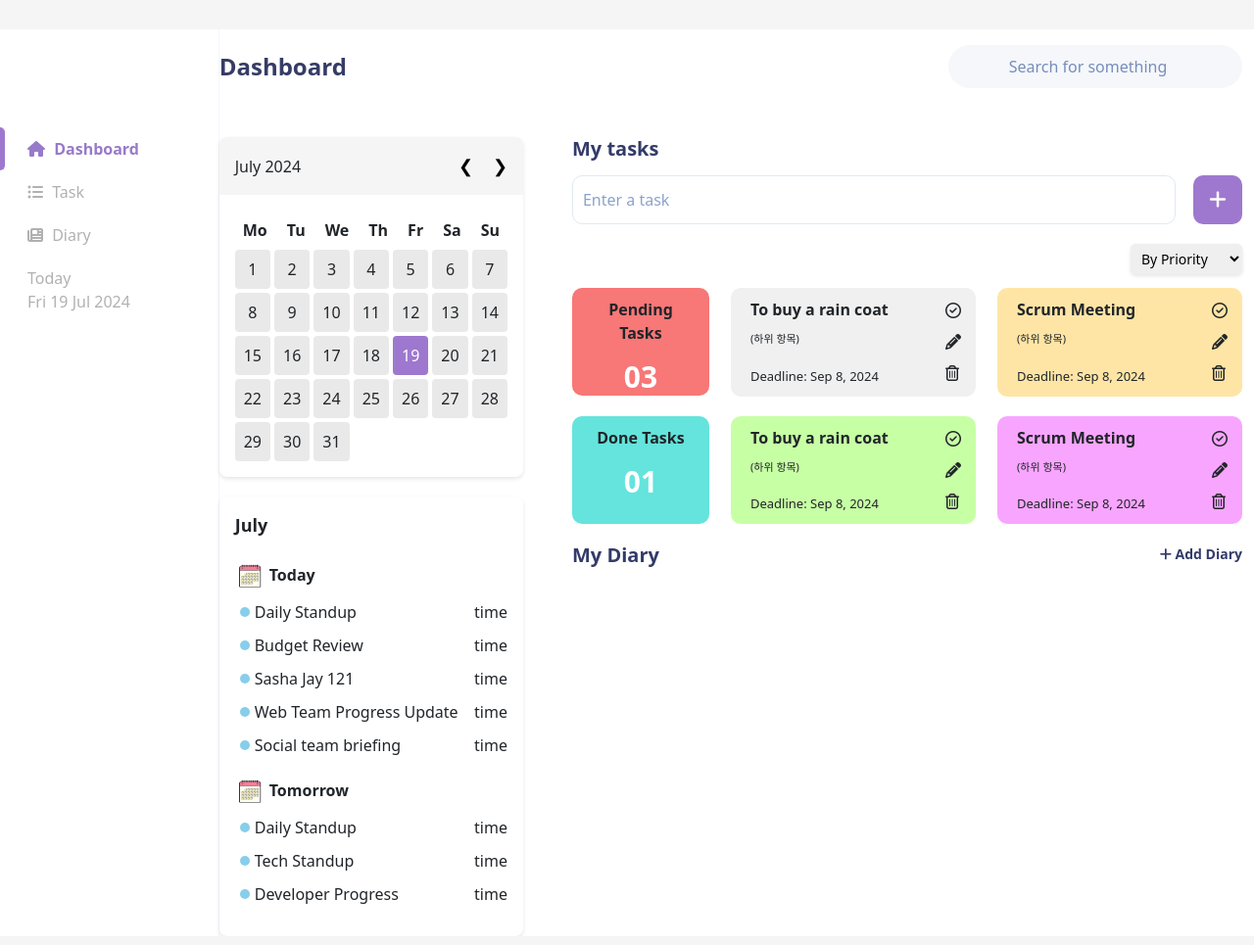
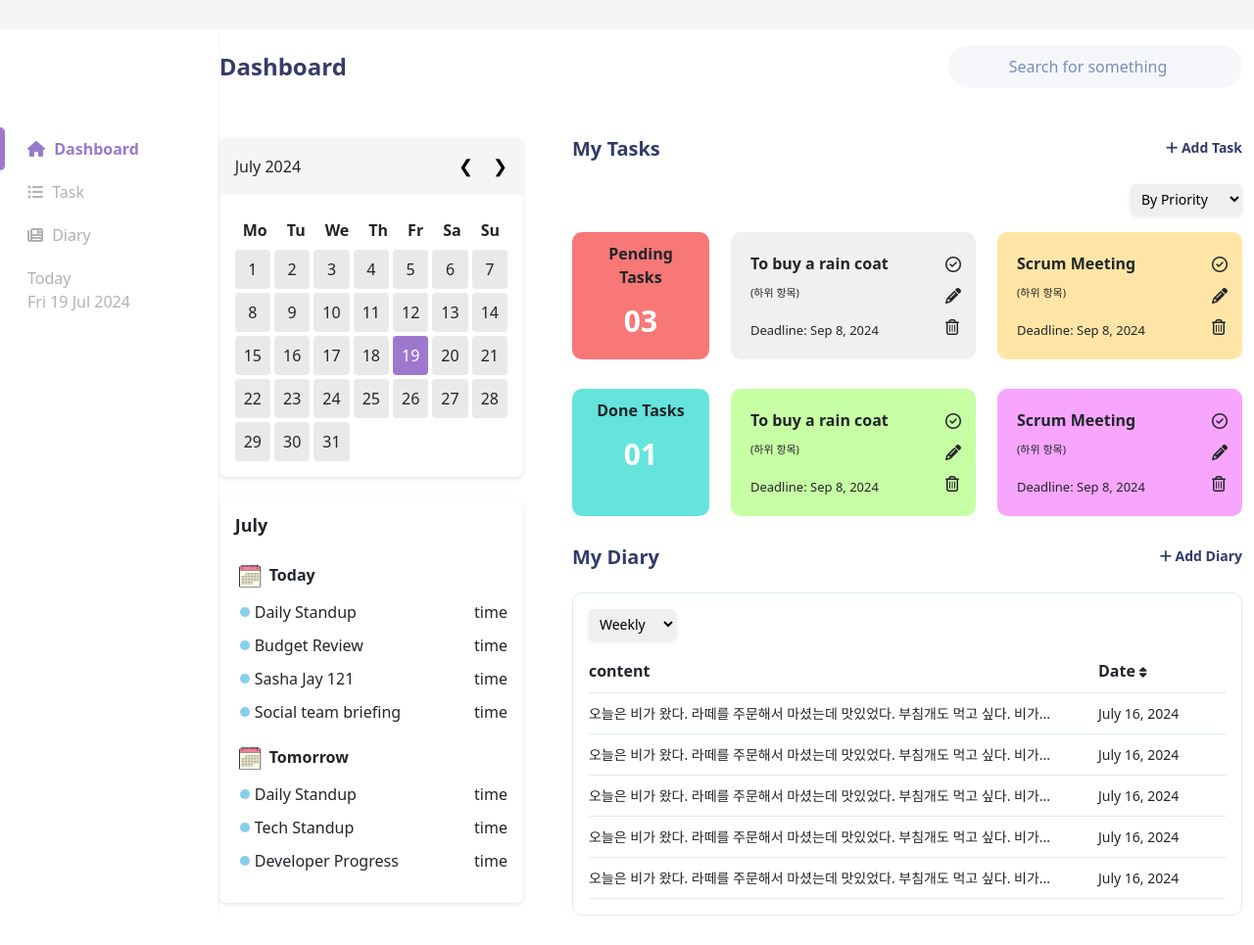
Before and after one commit to chaebyungsun/team_project, a plain HTML site: page index.html in a window 1280 px wide. Shown: the whole page at 98% size. Drawn offline with nearby package versions, Linux system fonts and the light colour scheme; a script that the page names is missing.

Commit message:
dash diary table update

```diff
--- a/assets/js/script.js
+++ b/assets/js/script.js
@@ -92,3 +92,17 @@ function addTaskClose() {
     modal.style.display = 'none';
   }, 250);
 }
+
+// dashboard diary table content 글자 수 제한 함수
+document.addEventListener("DOMContentLoaded", () => {
+  const contentElements = document.getElementsByClassName("table-tbody-content");
+
+  Array.from(contentElements).forEach((contentElement) => {
+    if (contentElement) {
+      let contentText = contentElement.innerText;
+      if (contentText.length > 45) {
+        contentElement.innerText = contentText.substring(0, 45) + '...';
+      }
+    }
+  });
+});
--- a/assets/styles/style.css
+++ b/assets/styles/style.css
@@ -28,6 +28,7 @@ body {
   width: 100%;
   background-color: white;
   margin-top: 30px;
+  padding-bottom:30px;
   display: flex;
 }
 
@@ -356,7 +357,7 @@ header .search-bar::placeholder {
   font-weight: bold;
   color: #333b69;
   display: block;
-  margin-bottom: 15px;
+  /* margin-bottom: 15px; */
 }
 
 .task-inputArea {
@@ -415,7 +416,8 @@ header .search-bar::placeholder {
   display: flex;
   justify-content: space-between;
   align-items: center;
-  margin-bottom: 20px;
+  margin-bottom: 30px;
+  height:130px;
 }
 
 .card-titleBox {
@@ -425,7 +427,8 @@ header .search-bar::placeholder {
   text-align: center;
   max-width: 140px;
   width: 100%;
-  height: 110px;
+  height:100%;
+  /* height: 130px; */
 }
 
 .cardTitle {
@@ -446,9 +449,10 @@ header .search-bar::placeholder {
   max-width: 250px;
   width: 100%;
   display: flex;
-  padding: 10px 15px 10px 20px;
+  padding: 20px 15px 20px 20px;
   border-radius: 10px;
   justify-content: space-between;
+  height:100%;
 }
 
 .cardIcon-box {
@@ -497,12 +501,68 @@ header .search-bar::placeholder {
 .task-diary-titleBox {
   display: flex;
   justify-content: space-between;
+  margin-bottom:1em;
 }
 
 .task-diary-titleBox span {
   color: #333b69;
   font-size: 14px;
   font-weight: bold;
+  cursor: pointer;
 }
 
+.dash-diary-tableBox{
+  border:1px solid #dfeaf2;
+  padding: 1em;
+  border-radius: 10px;
+}
+.dash-diary-tableBox .task-dash-optionBox{
+  margin-bottom:20px;
+}
+.diary-dash-option{
+  border: none;
+  box-shadow: 0 2px 4px rgba(0, 0, 0, 0.1);
+  border-radius: 5px;
+  font-size: 14px;
+  padding: 5px 7px;
+  /* position: absolute; */
+  /* right: 0; */
+  outline: none;
+}
+
+table{
+  width:100%;
+}
+.table-thead{
+  width:100%;
+}
+.fa-sort{
+  font-size:12px;
+}
+.table-thead tr{
+  width:100%;
+  display:bock;
+  /* margin-bottom:10px; */
+  border-bottom:1px solid #dfeaf2;
+}
+.table-thead tr th{
+  padding-bottom:10px;
+}
+.table-thead tr th:nth-child(1){
+  width:80%;
+
+  /* background-color:red; */
+}
+.table-thead tr th:nth-child(2){
+  width:20%;
+  /* background: blue; */
+}
+.table-tbody tr td{
+  font-size:14px;
+  padding:10px 0;
+  border-bottom:1px solid #dfeaf2;
+}
+.table-tbody tr td:last-child{
+
+}
 /* task-dash-box end */
--- a/index.html
+++ b/index.html
@@ -177,13 +177,6 @@
                             <li>
                                 <div>
                                     <div class="state-box"></div>
-                                    <span>Web Team Progress Update</span>
-                                </div>
-                                <span>time</span>
-                            </li>
-                            <li>
-                                <div>
-                                    <div class="state-box"></div>
                                     <span>Social team briefing</span>
                                 </div>
                                 <span>time</span>
@@ -225,13 +218,12 @@
 
                 <!-- task-dash-box start -->
                 <div class="task-dash-box">
-                    <h4 class="task-dash-title">My tasks</h4>
+
                     <!-- add-task-box start -->
-                    <div class="add-task-box">
-                        <input class="task-inputArea" type="text" placeholder="Enter a task" />
-                        <button class="task-addBtn" onclick="addTaskOpen()">
-                            <i class="fa-solid fa-plus"></i>
-                        </button>
+
+                    <div class="task-diary-titleBox">
+                        <h4 class="task-dash-title">My Tasks</h4>
+                        <span onclick="addTaskOpen()"class="dash-addBtn"><i class="fa-solid fa-plus"></i> Add Task</span>
                     </div>
                     <!-- add-task-box end -->
 
@@ -308,9 +300,48 @@
 
                     <div class="task-diary-titleBox">
                         <h4 class="task-dash-title">My Diary</h4>
-                        <span><i class="fa-solid fa-plus"></i> Add Diary</span>
+                        <span class="dash-addBtn"><i class="fa-solid fa-plus"></i> Add Diary</span>
                     </div>
-                </div>
+
+                    <div class="dash-diary-tableBox">
+                        <div class="task-dash-optionBox">
+                            <select class="diary-dash-option">
+                                <option value="Weekly">Weekly</option>
+                                <option value="Daliy">Daliy</option>
+                                <option value="Monthly">Monthly</option>
+                            </select>
+                        </div>
+                        <table>
+                            <thead class="table-thead">
+                                <tr>
+                                    <th scope="">content</th>
+                                    <th scope="">Date <i class="fa-solid fa-sort"></i></th>
+                                </tr>
+                            </thead>
+                            <tbody class="table-tbody">
+                                <tr>
+                                    <td class="table-tbody-content">오늘은 비가 왔다. 라떼를 주문해서 마셨는데 맛있었다. 부침개도 먹고 싶다. 비가 그만왔으면 좋겠다</td>
+                                    <td>July 16, 2024</td>
+                                </tr>
+                                <tr>
+                                    <td class="table-tbody-content">오늘은 비가 왔다. 라떼를 주문해서 마셨는데 맛있었다. 부침개도 먹고 싶다. 비가 그만왔으면 좋겠다</td>
+                                    <td>July 16, 2024</td>
+                                </tr>
+                                <tr>
+                                    <td class="table-tbody-content">오늘은 비가 왔다. 라떼를 주문해서 마셨는데 맛있었다. 부침개도 먹고 싶다. 비가 그만왔으면 좋겠다</td>
+                                    <td>July 16, 2024</td>
+                                </tr>
+                                <tr>
+                                    <td class="table-tbody-content">오늘은 비가 왔다. 라떼를 주문해서 마셨는데 맛있었다. 부침개도 먹고 싶다. 비가 그만왔으면 좋겠다</td>
+                                    <td>July 16, 2024</td>
+                                </tr>
+                                <tr>
+                                    <td class="table-tbody-content">오늘은 비가 왔다. 라떼를 주문해서 마셨는데 맛있었다. 부침개도 먹고 싶다. 비가 그만왔으면 좋겠다</td>
+                                    <td>July 16, 2024</td>
+                                </tr>
+                            </tbody>
+                        </table>
+                    </div>
                 <!-- task-dash-box start -->
             </div>
         </main>
```
